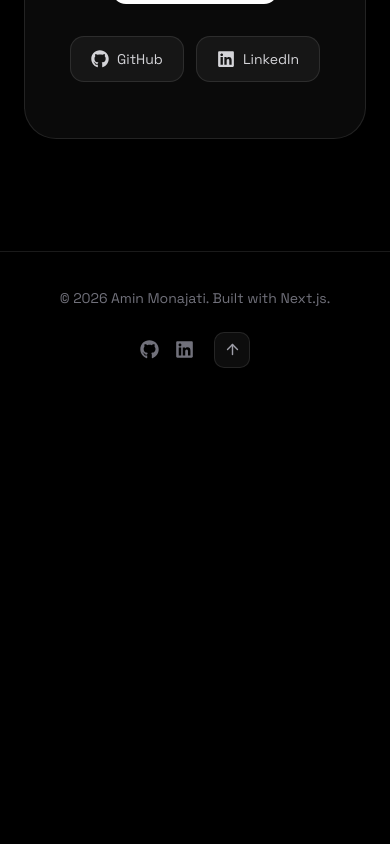
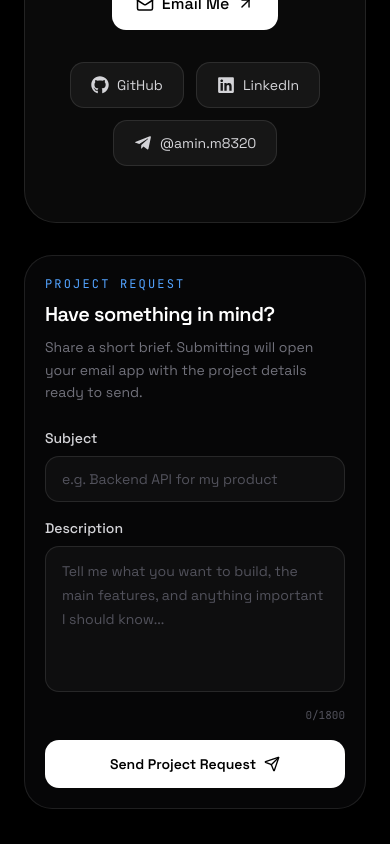
Before and after one commit to MRAmin0/portfolio, a Next.js app: page / in a window 390 px wide. Shown: the part 8020-8864 px from the top of the page. Before the commit the page ends 8424 px from the top, so only its background shows below. Built offline with nearby package versions, Linux system fonts and the light colour scheme.

Commit message:
Add Telegram and project request form

```diff
--- a/src/components/contact/Contact.tsx
+++ b/src/components/contact/Contact.tsx
@@ -1,31 +1,131 @@
 "use client";
 
+import { FormEvent, useState } from "react";
 import { motion } from "framer-motion";
-import { ArrowUpRight, Mail } from "lucide-react";
-import { FaGithub, FaLinkedin } from "react-icons/fa";
+import { ArrowUpRight, Mail, Send } from "lucide-react";
+import { FaGithub, FaLinkedin, FaTelegramPlane } from "react-icons/fa";
 
 export default function Contact() {
+  const [subject, setSubject] = useState("");
+  const [description, setDescription] = useState("");
+
+  const handleSubmit = (event: FormEvent<HTMLFormElement>) => {
+    event.preventDefault();
+
+    const mailSubject = subject.trim() || "Project Request";
+    const mailBody = [
+      "Hi Amin,",
+      "",
+      "I would like to discuss a project with you.",
+      "",
+      description.trim(),
+      "",
+      "— Sent from amin-monajati.vercel.app",
+    ].join("\n");
+
+    window.location.href = `mailto:aminmonajati9@gmail.com?subject=${encodeURIComponent(mailSubject)}&body=${encodeURIComponent(mailBody)}`;
+  };
+
   return (
     <section id="contact" className="scroll-mt-24 px-6 py-28 md:py-32">
       <div className="mx-auto max-w-5xl">
-        <motion.div initial={{ opacity: 0, y: 30 }} whileInView={{ opacity: 1, y: 0 }} transition={{ duration: 0.6 }} viewport={{ once: true, amount: 0.3 }} className="relative overflow-hidden rounded-[2rem] border border-white/10 bg-white/[0.04] px-6 py-14 text-center sm:px-10 md:py-20">
+        <motion.div
+          initial={{ opacity: 0, y: 30 }}
+          whileInView={{ opacity: 1, y: 0 }}
+          transition={{ duration: 0.6 }}
+          viewport={{ once: true, amount: 0.3 }}
+          className="relative overflow-hidden rounded-[2rem] border border-white/10 bg-white/[0.04] px-6 py-14 text-center sm:px-10 md:py-20"
+        >
           <div className="pointer-events-none absolute left-1/2 top-0 h-64 w-64 -translate-x-1/2 rounded-full bg-blue-500/15 blur-[90px]" />
           <div className="relative">
             <p className="mb-4 font-mono text-sm uppercase tracking-[0.2em] text-blue-400">Contact</p>
             <h2 className="mx-auto max-w-3xl text-4xl font-bold tracking-tight md:text-6xl">Let&apos;s build something together.</h2>
             <p className="mx-auto mt-6 max-w-2xl text-base leading-relaxed text-zinc-400 sm:text-lg">
-              I&apos;m open to freelance projects, collaborations, and opportunities in backend development. The easiest way to reach me is by email.
+              I&apos;m open to freelance projects, collaborations, and opportunities in backend development. Reach out by email, Telegram, or send a project request below.
             </p>
 
-            <a href="mailto:aminmonajati9@gmail.com" className="mt-9 inline-flex items-center gap-2 rounded-xl bg-white px-6 py-3.5 font-medium text-black transition hover:-translate-y-0.5 hover:bg-zinc-200">
+            <a
+              href="mailto:aminmonajati9@gmail.com"
+              className="mt-9 inline-flex items-center gap-2 rounded-xl bg-white px-6 py-3.5 font-medium text-black transition hover:-translate-y-0.5 hover:bg-zinc-200"
+            >
               <Mail size={18} /> Email Me <ArrowUpRight size={17} />
             </a>
 
             <div className="mt-8 flex flex-wrap justify-center gap-3">
-              <a href="https://github.com/MRAmin0" target="_blank" rel="noreferrer" className="inline-flex items-center gap-2 rounded-xl border border-white/10 bg-white/5 px-5 py-3 text-sm text-zinc-300 transition hover:bg-white/10 hover:text-white"><FaGithub size={18} /> GitHub</a>
-              <a href="https://www.linkedin.com/in/amin-monajati/" target="_blank" rel="noreferrer" className="inline-flex items-center gap-2 rounded-xl border border-white/10 bg-white/5 px-5 py-3 text-sm text-zinc-300 transition hover:bg-white/10 hover:text-white"><FaLinkedin size={18} /> LinkedIn</a>
+              <a href="https://github.com/MRAmin0" target="_blank" rel="noreferrer" className="inline-flex items-center gap-2 rounded-xl border border-white/10 bg-white/5 px-5 py-3 text-sm text-zinc-300 transition hover:bg-white/10 hover:text-white">
+                <FaGithub size={18} /> GitHub
+              </a>
+              <a href="https://www.linkedin.com/in/amin-monajati/" target="_blank" rel="noreferrer" className="inline-flex items-center gap-2 rounded-xl border border-white/10 bg-white/5 px-5 py-3 text-sm text-zinc-300 transition hover:bg-white/10 hover:text-white">
+                <FaLinkedin size={18} /> LinkedIn
+              </a>
+              <a href="https://t.me/amin.m8320" target="_blank" rel="noreferrer" className="inline-flex items-center gap-2 rounded-xl border border-white/10 bg-white/5 px-5 py-3 text-sm text-zinc-300 transition hover:bg-white/10 hover:text-white">
+                <FaTelegramPlane size={18} /> @amin.m8320
+              </a>
             </div>
           </div>
+        </motion.div>
+
+        <motion.div
+          initial={{ opacity: 0, y: 24 }}
+          whileInView={{ opacity: 1, y: 0 }}
+          transition={{ duration: 0.55, delay: 0.08 }}
+          viewport={{ once: true, amount: 0.25 }}
+          className="mx-auto mt-8 max-w-3xl rounded-[1.75rem] border border-white/10 bg-zinc-950/70 p-5 sm:p-7"
+        >
+          <div className="mb-6 flex items-start justify-between gap-5">
+            <div>
+              <p className="font-mono text-xs uppercase tracking-[0.18em] text-blue-400">Project Request</p>
+              <h3 className="mt-2 text-xl font-semibold tracking-tight text-white sm:text-2xl">Have something in mind?</h3>
+              <p className="mt-2 max-w-xl text-sm leading-relaxed text-zinc-500">
+                Share a short brief. Submitting will open your email app with the project details ready to send.
+              </p>
+            </div>
+            <div className="hidden rounded-xl border border-white/10 bg-white/5 p-3 text-zinc-500 sm:block">
+              <Send size={18} />
+            </div>
+          </div>
+
+          <form onSubmit={handleSubmit} className="space-y-4">
+            <div>
+              <label htmlFor="project-subject" className="mb-2 block text-sm font-medium text-zinc-300">
+                Subject
+              </label>
+              <input
+                id="project-subject"
+                type="text"
+                value={subject}
+                onChange={(event) => setSubject(event.target.value)}
+                placeholder="e.g. Backend API for my product"
+                required
+                maxLength={100}
+                className="w-full rounded-xl border border-white/10 bg-white/[0.035] px-4 py-3 text-sm text-white outline-none transition placeholder:text-zinc-600 focus:border-blue-500/60 focus:bg-white/[0.05] focus:ring-4 focus:ring-blue-500/10"
+              />
+            </div>
+
+            <div>
+              <label htmlFor="project-description" className="mb-2 block text-sm font-medium text-zinc-300">
+                Description
+              </label>
+              <textarea
+                id="project-description"
+                value={description}
+                onChange={(event) => setDescription(event.target.value)}
+                placeholder="Tell me what you want to build, the main features, and anything important I should know..."
+                required
+                rows={5}
+                maxLength={1800}
+                className="w-full resize-none rounded-xl border border-white/10 bg-white/[0.035] px-4 py-3 text-sm leading-6 text-white outline-none transition placeholder:text-zinc-600 focus:border-blue-500/60 focus:bg-white/[0.05] focus:ring-4 focus:ring-blue-500/10"
+              />
+              <div className="mt-2 text-right font-mono text-[11px] text-zinc-600">{description.length}/1800</div>
+            </div>
+
+            <button
+              type="submit"
+              className="inline-flex w-full items-center justify-center gap-2 rounded-xl bg-white px-5 py-3.5 text-sm font-semibold text-black transition hover:-translate-y-0.5 hover:bg-zinc-200 sm:w-auto"
+            >
+              Send Project Request <Send size={16} />
+            </button>
+          </form>
         </motion.div>
       </div>
     </section>
```
